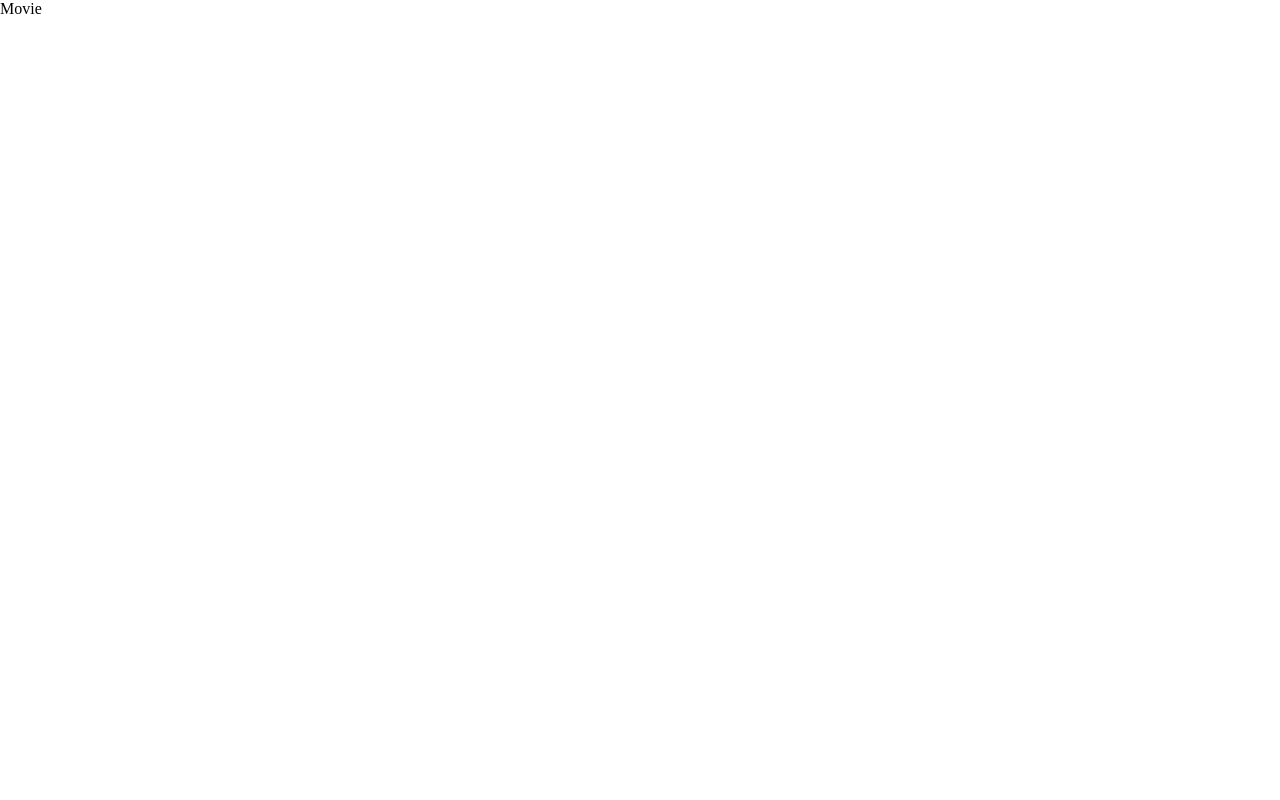
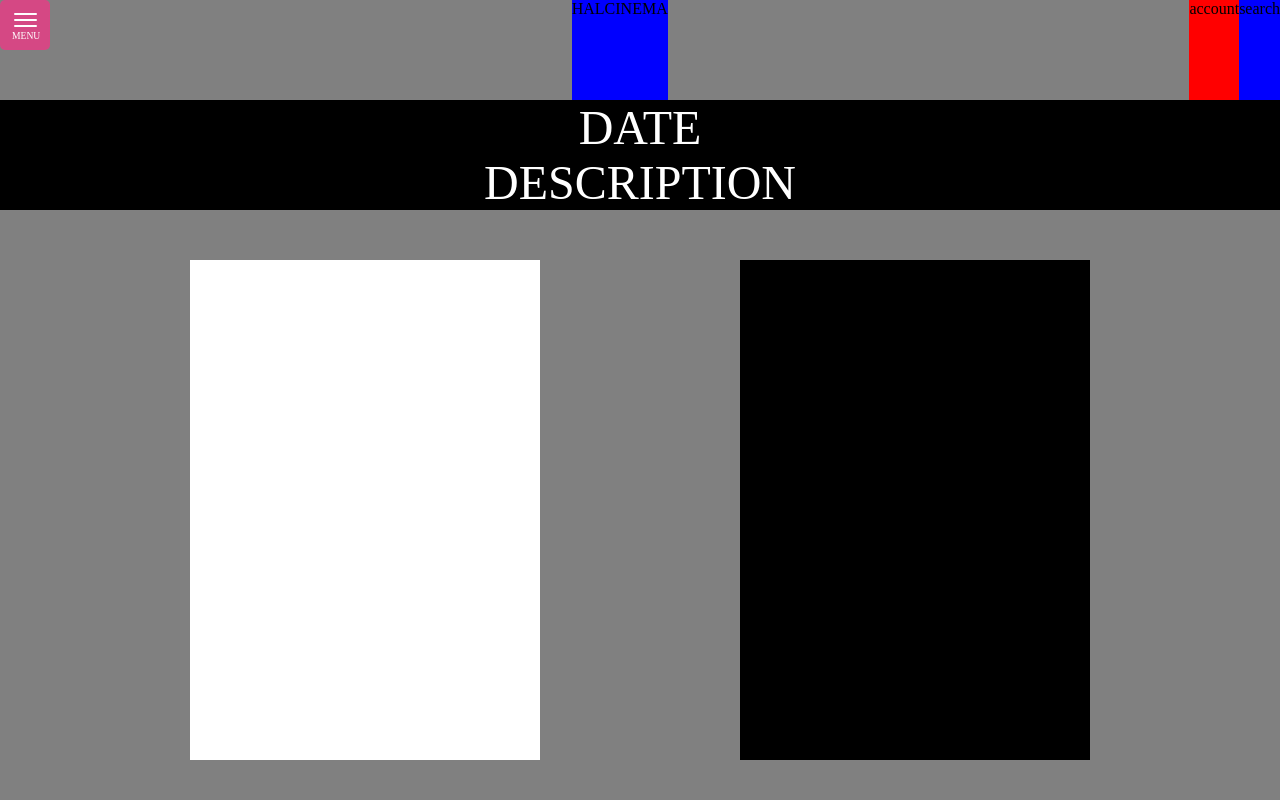
Before and after one commit to HAL-Cinema-G9/frontend, a Next.js app: page /movie in a window 1280 px wide. Shown: the top 800 px of the page. Built offline with nearby package versions, Linux system fonts and the light colour scheme.

Commit message:
html/css基礎

```diff
--- /dev/null
+++ b/src/components/Movie/Header.tsx
@@ -0,0 +1,24 @@
+import { css } from '@emotion/react';
+
+const styles = {
+  container: css`
+    width: 100%;
+    background-color: black;
+    text-align: center;
+    color: white;
+  `,
+  header: css`
+    font-size: 3rem;
+  `,
+};
+
+const Header = () => {
+  return (
+    <div css={styles.container}>
+      <p css={styles.header}>DATE</p>
+      <p css={styles.header}>DESCRIPTION</p>
+    </div>
+  );
+};
+
+export default Header;
--- /dev/null
+++ b/src/components/Movie/MainInfo.tsx
@@ -0,0 +1,41 @@
+import { css } from '@emotion/react';
+
+const styles = {
+  container: css`
+    display: flex;
+    justify-content: center;
+
+    background-color: gray;
+  `,
+  movieImage: css`
+    height: 500px;
+    width: 350px;
+    margin: 50px 100px;
+
+    background-color: black;
+  `,
+  padding: css`
+    height: 500px;
+    width: 350px;
+    margin: 50px 100px;
+
+    background-color: white;
+  `,
+};
+
+const MainInfo = () => {
+  return (
+    <div>
+      <div css={styles.container}>
+        <div css={styles.padding}></div>
+        <div css={styles.movieImage}></div>
+      </div>
+      <div css={styles.container}>
+        <div css={styles.movieImage}></div>
+        <div css={styles.padding}></div>
+      </div>
+    </div>
+  );
+};
+
+export default MainInfo;
--- a/src/pages/movie.tsx
+++ b/src/pages/movie.tsx
@@ -1,9 +1,20 @@
-import React from 'react'
+import Navbar from '@/components/Navbar';
+import Footer from '@/components/Footer';
+
+import Header from '@/components/Movie/Header';
+import MainInfo from '@/components/Movie/MainInfo';
 
 const Movie = () => {
   return (
-    <div>Movie</div>
-  )
-}
+    <>
+      <main>
+        <Navbar />
+        <Header />
+        <MainInfo />
+        <Footer />
+      </main>
+    </>
+  );
+};
 
-export default Movie
+export default Movie;
```
